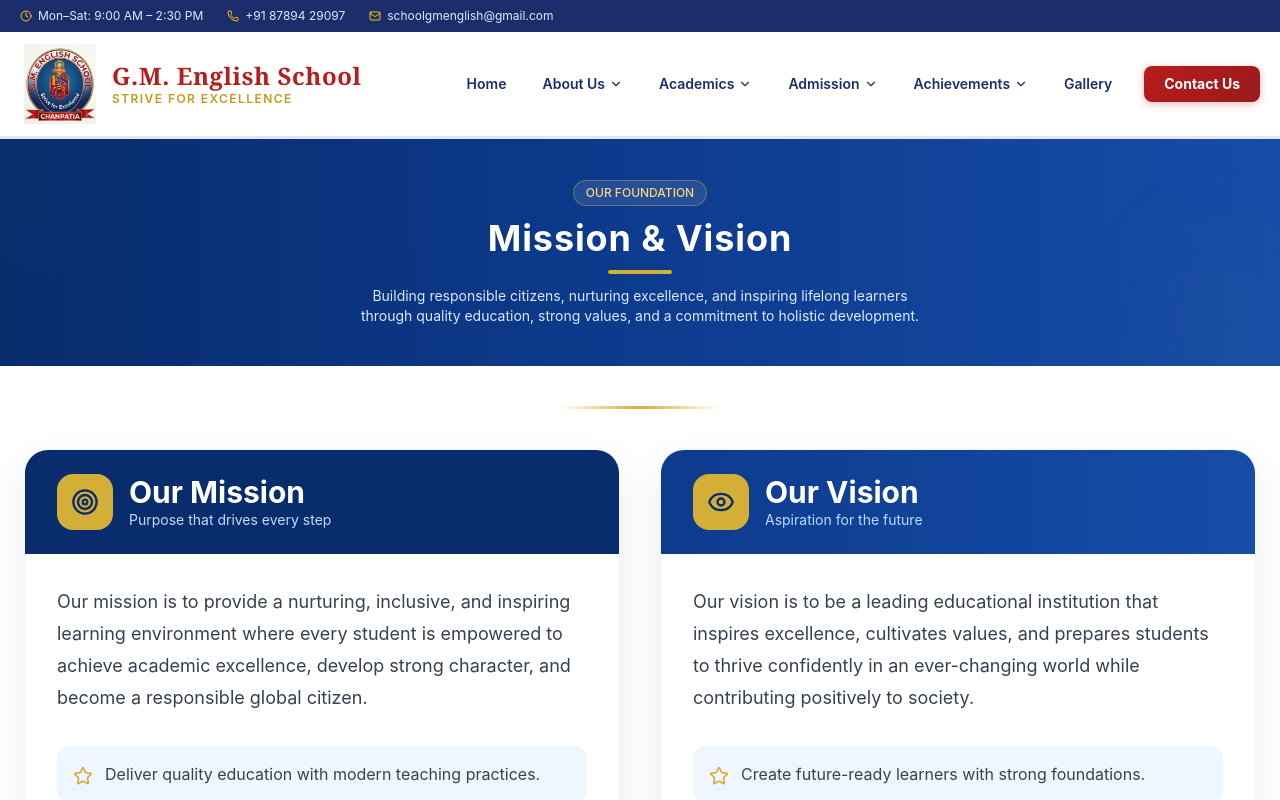
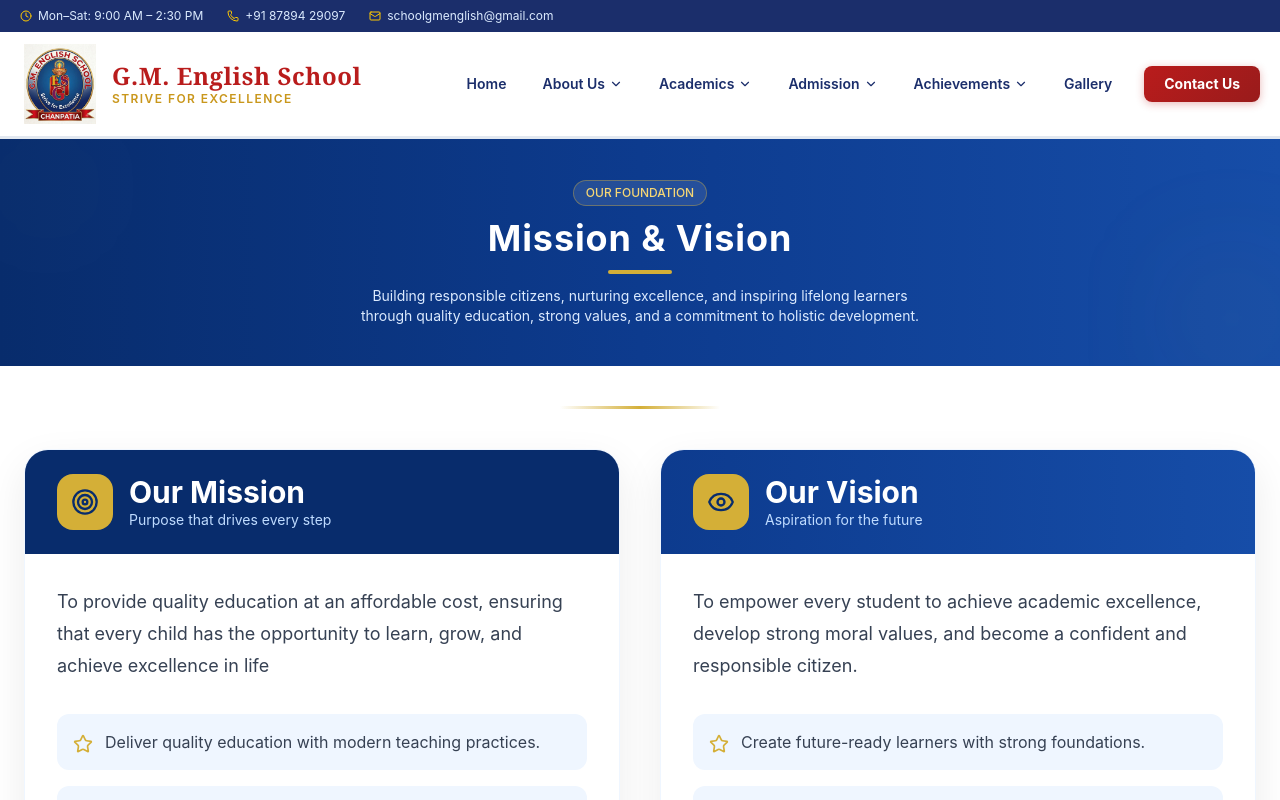
Before and after one commit to gmschool2005/gmschool, a React (Vite) app: page /about/mission-vision in a window 1280 px wide. Shown: the top 800 px of the page. Built offline with nearby package versions, Linux system fonts and the light colour scheme.

Commit message:
development phase6

```diff
--- a/src/components/pages/Gallery.tsx
+++ b/src/components/pages/Gallery.tsx
@@ -4,7 +4,7 @@ import { useState, useEffect, useCallback } from "react";
 const galleryImages = [
   { src: "/images/gallery/img1.jpg", category: "campus", caption: "Campus Life" },
   { src: "/images/gallery/img2.jpg", category: "campus", caption: "Campus Life" },
-  { src: "/images/gallery/img7.jpg", category: "campus", caption: "Campus Life" },
+  { src: "/images/gallery/img7.JPG", category: "campus", caption: "Campus Life" },
   { src: "/images/gallery/img23.jpg", category: "campus", caption: "Campus Life" },
   { src: "/images/gallery/img25.jpg", category: "campus", caption: "Campus Life" },
   { src: "/images/gallery/img26.jpg", category: "campus", caption: "Campus Life" },
--- a/src/components/pages/about/MissionVision.tsx
+++ b/src/components/pages/about/MissionVision.tsx
@@ -59,10 +59,7 @@ export default function MissionVision() {
 
             <div className="p-8">
               <p className="text-gray-700 leading-8 text-lg">
-                Our mission is to provide a nurturing, inclusive, and inspiring
-                learning environment where every student is empowered to achieve
-                academic excellence, develop strong character, and become a
-                responsible global citizen.
+                To provide quality education at an affordable cost, ensuring that every child has the opportunity to learn, grow, and achieve excellence in life
               </p>
 
               <div className="mt-8 space-y-4">
@@ -101,10 +98,7 @@ export default function MissionVision() {
 
             <div className="p-8">
               <p className="text-gray-700 leading-8 text-lg">
-                Our vision is to be a leading educational institution that
-                inspires excellence, cultivates values, and prepares students to
-                thrive confidently in an ever-changing world while contributing
-                positively to society.
+                To empower every student to achieve academic excellence, develop strong moral values, and become a confident and responsible citizen.
               </p>
 
               <div className="mt-8 space-y-4">
```
